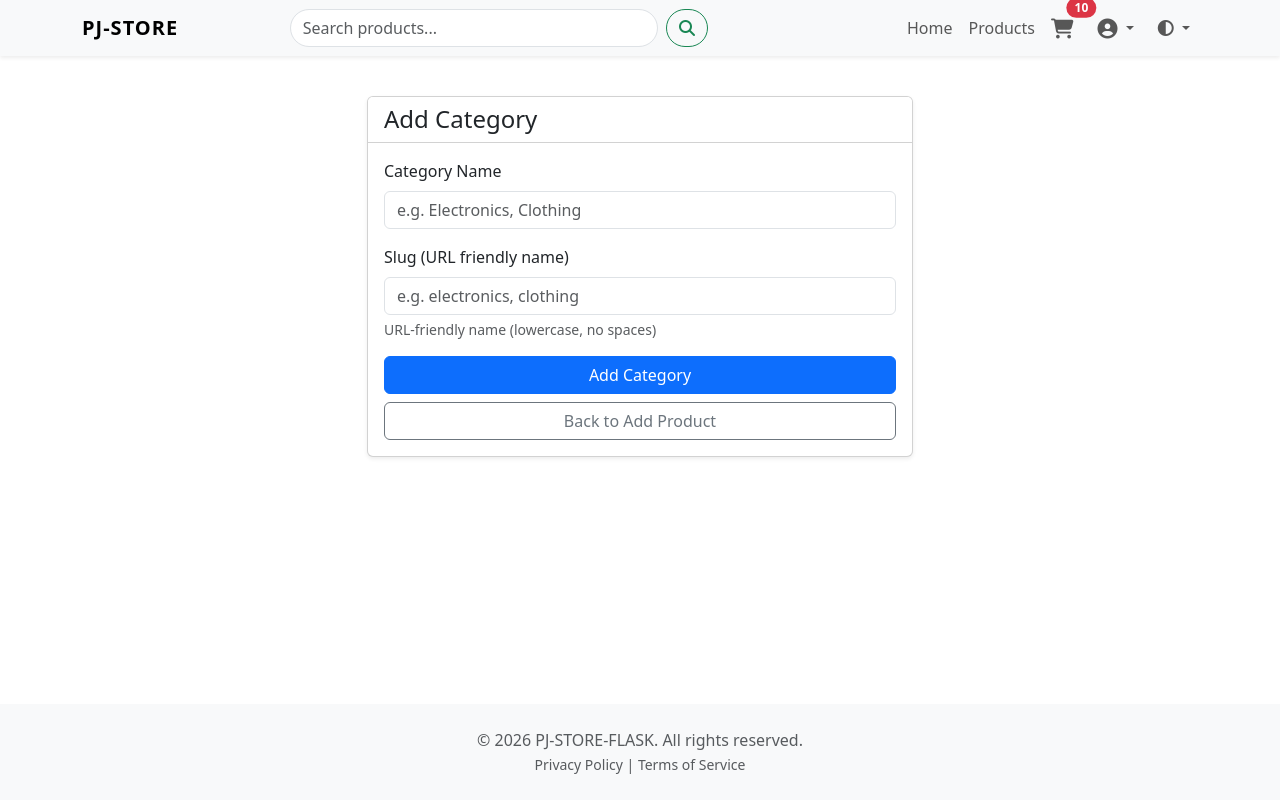
After one commit to Aaron-pweb/PJ-Store-Flask, a Flask app: page /products/category/add in a window 1280 px wide. The commit adds this page. Run offline with Flask 3, Linux system fonts and the light colour scheme; a user stored in the database is signed in; tables that the repository leaves empty hold one stand-in row (values such as "Sample post"); some libraries are stand-ins or nearby versions.

Commit message:
Refactor code structure for improved readability and maintainability

```diff
--- a/app/products/forms.py
+++ b/app/products/forms.py
@@ -17,3 +17,8 @@ class VariantForm(FlaskForm):
     stock = IntegerField('Stock', validators=[DataRequired(), NumberRange(min=0)])
     price_override = FloatField('Price Override (Optional)', validators=[NumberRange(min=0.01)], default=None)
     submit = SubmitField('Add Variant')
+
+class CategoryForm(FlaskForm):
+    name = StringField('Category Name', validators=[DataRequired(), Length(min=2, max=50)])
+    slug = StringField('Slug (URL friendly name)', validators=[DataRequired(), Length(min=2, max=50)])
+    submit = SubmitField('Add Category')
--- a/app/products/models.py
+++ b/app/products/models.py
@@ -10,7 +10,7 @@ class Product(db.Model):
     __tablename__ = "products"
     id = db.Column(db.Integer, primary_key=True)
     name = db.Column(db.String(150), nullable=False)
-    category = db.Column(db.String(10), nullable=False)
+    category = db.Column(db.String(50), nullable=False)
     description = db.Column(db.Text, nullable=False)
     price = db.Column(db.Float, nullable=False)
     stock = db.Column(db.Integer, default=0)
--- a/app/products/routes.py
+++ b/app/products/routes.py
@@ -2,9 +2,9 @@ from flask import render_template, redirect, url_for, flash, abort, request
 from app.products import products_bp
 from app.products import products_bp
 from app.products.models import Product, Category, ProductVariant
-from app.products.forms import ProductForm, VariantForm
+from app.products.forms import ProductForm, VariantForm, CategoryForm
 from flask_login import login_required, current_user
-from app.auth.decorators import seller_required
+from app.auth.decorators import seller_required, admin_required
 from app.extensions import db
 
 @products_bp.route("/products")
@@ -52,13 +52,30 @@ def detail(id):
 
 from app.products.utils import save_picture
 
+@products_bp.route("/category/add", methods=["GET", "POST"])
+@login_required
+@admin_required
+def add_category():
+    form = CategoryForm()
+    if form.validate_on_submit():
+        category = Category(name=form.name.data, slug=form.slug.data)
+        db.session.add(category)
+        db.session.commit()
+        flash('Category added!', 'success')
+        return redirect(url_for('products.add_product'))
+    return render_template('products/category_form.html', form=form, title="Add Category")
+
 @products_bp.route("/products/add", methods=["GET", "POST"])
 @login_required
 @seller_required
 def add_product():
+    categories = Category.query.all()
+    if not categories:
+        flash("No categories found. Please ask an administrator to add categories first.", "warning")
+
     form = ProductForm()
     # Populate category choices dynamically
-    form.category.choices = [(c.name, c.name) for c in Category.query.all()]
+    form.category.choices = [(c.name, c.name) for c in categories]
 
     if form.validate_on_submit():
         image_file = 'default.jpg'
@@ -95,9 +112,11 @@ def edit_product(id):
     product = Product.query.get_or_404(id)
     if product.seller_id != current_user.id:
         abort(403)
+
+    categories = Category.query.all()
     form = ProductForm()
     # Populate category choices dynamically
-    form.category.choices = [(c.name, c.name) for c in Category.query.all()]
+    form.category.choices = [(c.name, c.name) for c in categories]
 
     if form.validate_on_submit():
         if form.image.data:
--- /dev/null
+++ b/app/products/templates/products/category_form.html
@@ -0,0 +1,39 @@
+{% extends "base.html" %}
+
+{% block title %}{{ title }} - PJ-STORE{% endblock %}
+
+{% block content %}
+<div class="row justify-content-center">
+    <div class="col-md-6">
+        <div class="card shadow-sm">
+            <div class="card-header bg-white">
+                <h4 class="mb-0">{{ title }}</h4>
+            </div>
+            <div class="card-body">
+                <form method="POST">
+                    {{ form.hidden_tag() }}
+                    <div class="mb-3">
+                        {{ form.name.label(class="form-label") }}
+                        {{ form.name(class="form-control", placeholder="e.g. Electronics, Clothing") }}
+                        {% for error in form.name.errors %}
+                        <div class="text-danger small">{{ error }}</div>
+                        {% endfor %}
+                    </div>
+                    <div class="mb-3">
+                        {{ form.slug.label(class="form-label") }}
+                        {{ form.slug(class="form-control", placeholder="e.g. electronics, clothing") }}
+                        <div class="form-text">URL-friendly name (lowercase, no spaces)</div>
+                        {% for error in form.slug.errors %}
+                        <div class="text-danger small">{{ error }}</div>
+                        {% endfor %}
+                    </div>
+                    <div class="d-grid gap-2">
+                        {{ form.submit(class="btn btn-primary") }}
+                        <a href="{{ url_for('products.add_product') }}" class="btn btn-outline-secondary">Back to Add Product</a>
+                    </div>
+                </form>
+            </div>
+        </div>
+    </div>
+</div>
+{% endblock %}
```
Also changed, not shown: app/products/templates/products/product_form.html (+7 -2 lines), app/static/product_pics/310e6787b94546a5.jpg (added), app/static/product_pics/7e7a67af2c01dcac.png (added), 1 other file.
